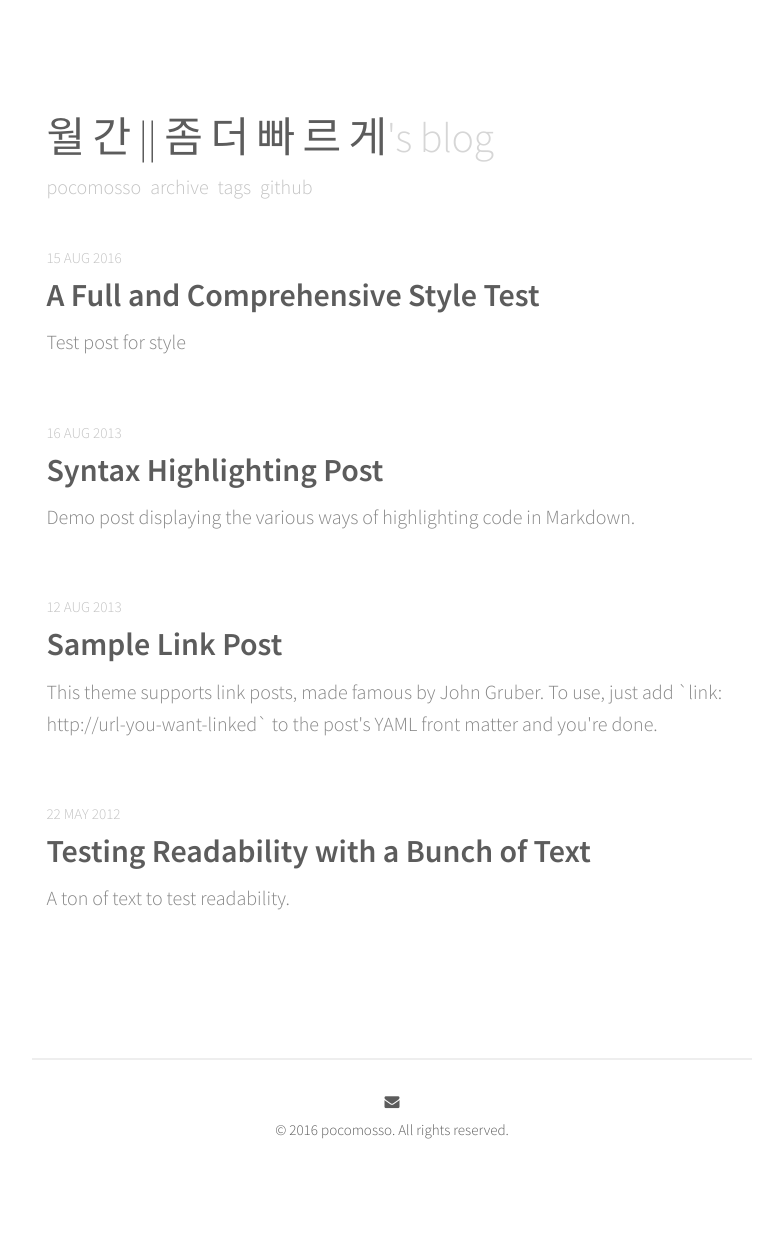
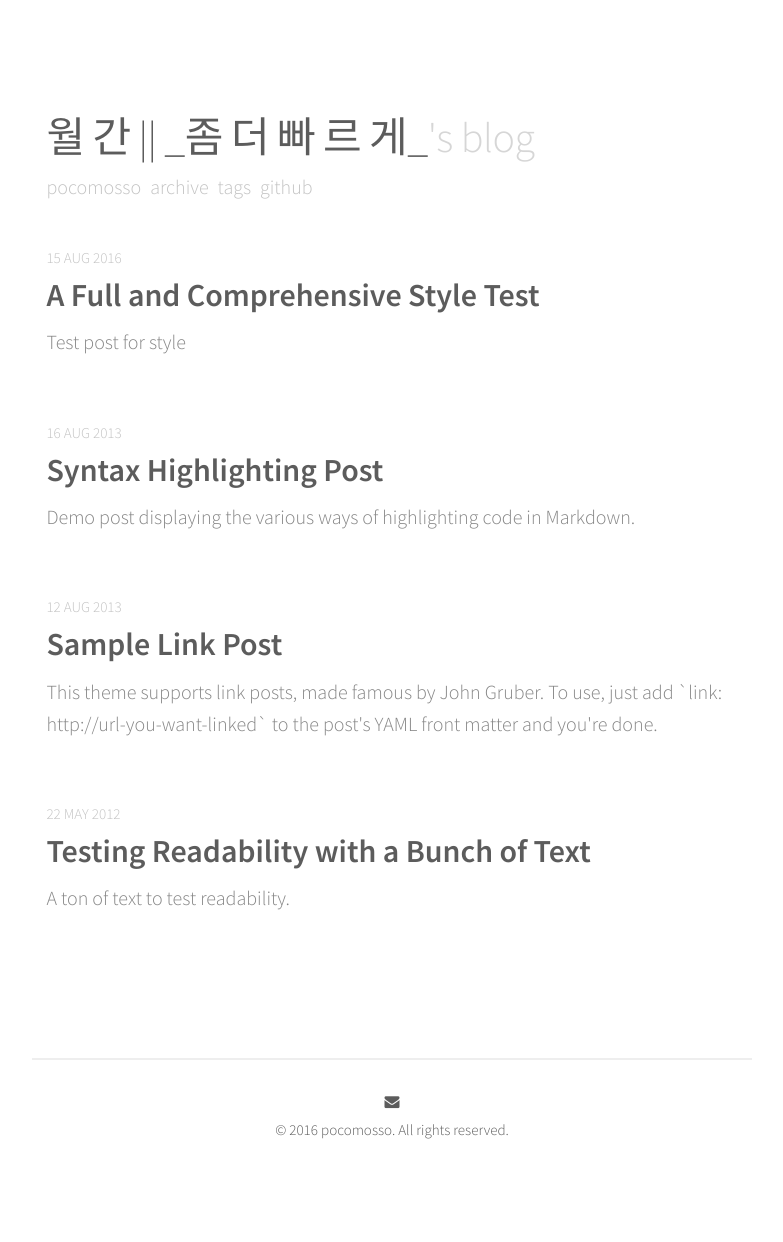
Before and after one commit to aweekj/Kiko-plus, a Jekyll site: the page built from index.html, in a window 1280 px wide. Shown: the whole page, without its empty margins (248-1031 px from the left). Built offline with Jekyll 4.4.1, drawn with Linux system fonts in a browser that asks for light colours; nearby versions of some CDN libraries; the list of posts is cut into pages by our own code.

```diff
--- a/_config.yml
+++ b/_config.yml
@@ -3,7 +3,7 @@
 # # # # # # # # # # # # #
 
 # Basic
-name:               "월 간 || 좀 더 빠 르 게"
+name:               "월 간 || _좀 더 빠 르 게_"
 
 
 
```
